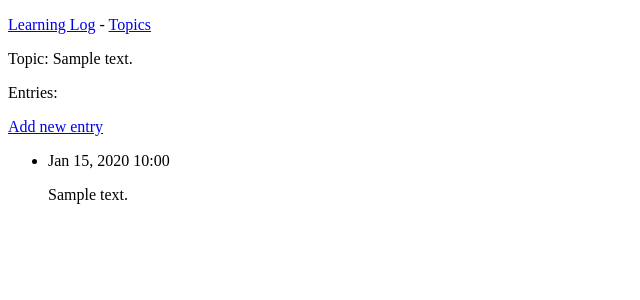
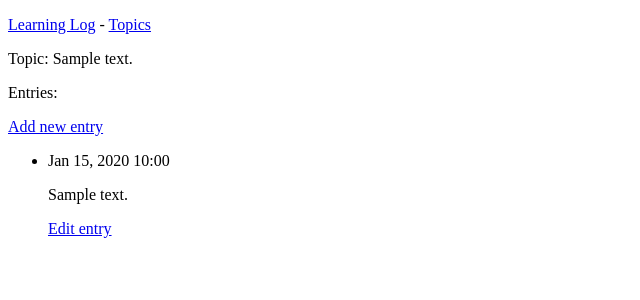
Before and after one commit to kkkombo/Learning-log, a Django app: page /topics/1/ in a window 1280 px wide. Shown: the top 300 px of the page, without its empty margins (0-640 px from the left). Run offline with Django 4.2, Linux system fonts and the light colour scheme; tables that the repository leaves empty hold one stand-in row (values such as "Sample post").

Commit message:
Update topic template with edit entry

```diff
--- a/learning_logs/templates/learning_logs/topic.html
+++ b/learning_logs/templates/learning_logs/topic.html
@@ -11,6 +11,7 @@
         <li>
             <p>{{ entry.date_added|date:'M d, Y H:i' }}</p>
             <p>{{ entry.text|linebreaks }}</p>
+            <p><a href="{% url 'learning_logs:edit_entry' entry.id %}">Edit entry</a></p>
         </li>
     {% empty %}
         <li>There are no entries for this topic yet.</li>
```
